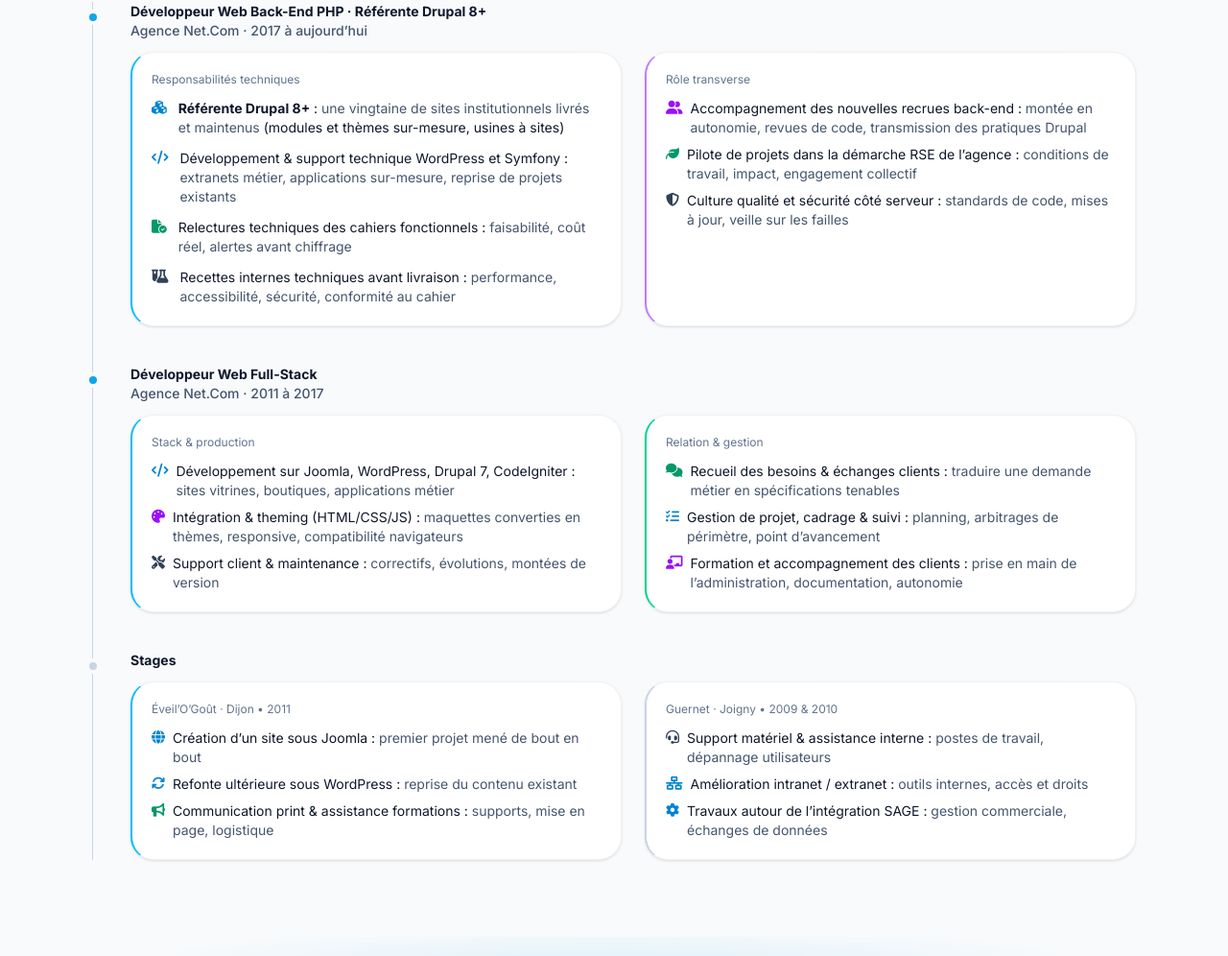
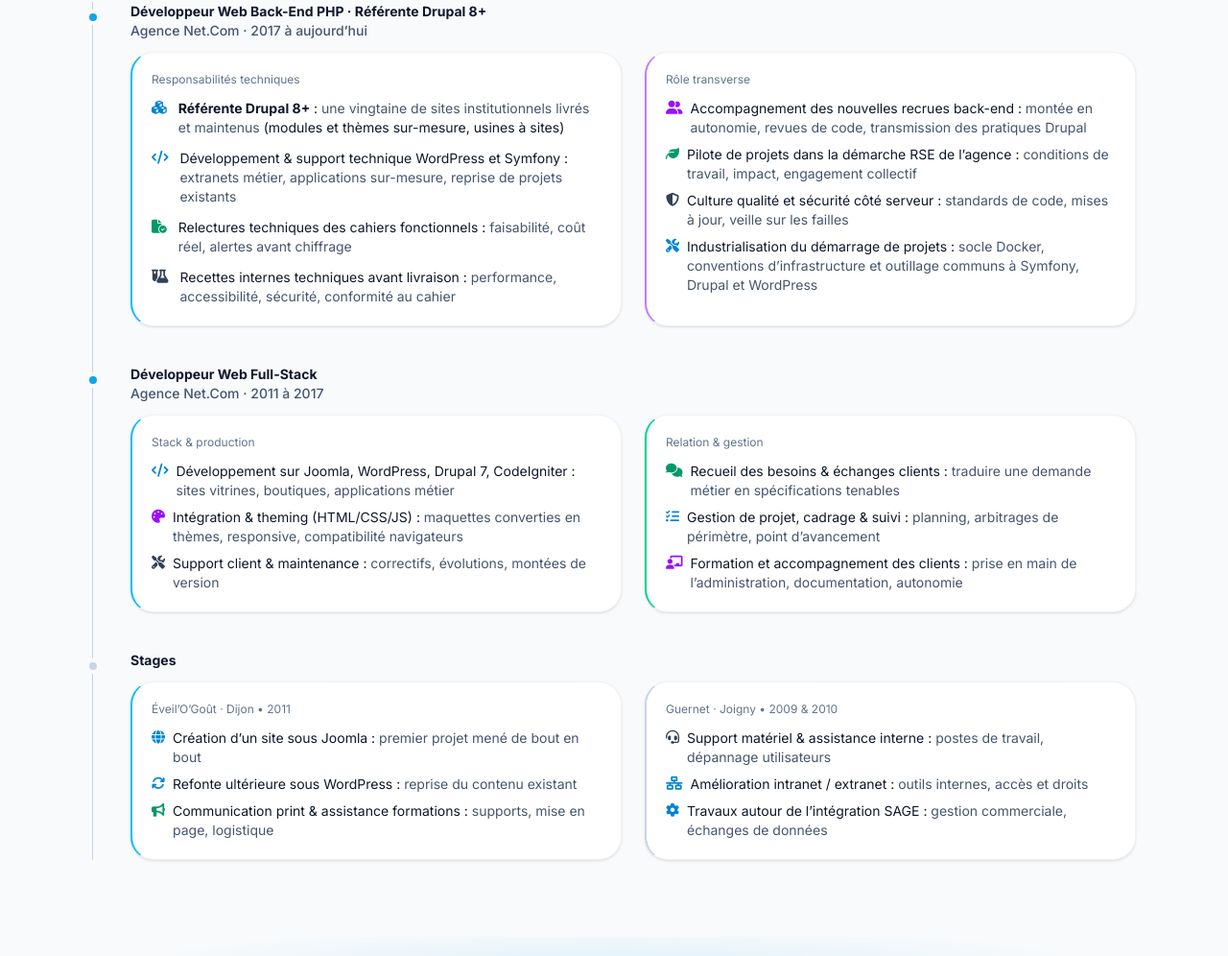
Before and after one commit to mmagny89/mmagny, a plain HTML site: page site/index.html in a window 1280 px wide. Shown: the part 4225-5221 px from the top of the page at 96% size. Drawn offline with nearby package versions, Linux system fonts and the light colour scheme.

Commit message:
feat(site): ajouter l'industrialisation du démarrage de projets
Le rôle transverse citait l'accompagnement, la RSE et la culture
qualité, mais rien sur l'outillage. Or c'est du transverse au sens
strict : un socle Docker et des conventions d'infrastructure communes à
Symfony, Drupal et WordPress profitent aux autres développeurs, pas à un
projet en particulier.

Les deux colonnes de la période 2017 comptent désormais quatre points
chacune, ce qui les équilibre aussi visuellement.

```diff
--- a/site/index.html
+++ b/site/index.html
@@ -767,6 +767,7 @@
                         <li class="flex gap-2"><i class="fa-solid fa-user-group mt-0.5 text-purple-600"></i><span>Accompagnement des nouvelles recrues back-end : <span class="text-slate-600">montée en autonomie, revues de code, transmission des pratiques Drupal</span></span></li>
                         <li class="flex gap-2"><i class="fa-solid fa-leaf mt-0.5 text-emerald-600"></i><span>Pilote de projets dans la démarche RSE de l’agence : <span class="text-slate-600">conditions de travail, impact, engagement collectif</span></span></li>
                         <li class="flex gap-2"><i class="fa-solid fa-shield-halved mt-0.5 text-slate-700"></i><span>Culture qualité et sécurité côté serveur : <span class="text-slate-600">standards de code, mises à jour, veille sur les failles</span></span></li>
+                        <li class="flex gap-2"><i class="fa-solid fa-screwdriver-wrench mt-0.5 text-sky-600"></i><span>Industrialisation du démarrage de projets : <span class="text-slate-600">socle Docker, conventions d’infrastructure et outillage communs à Symfony, Drupal et WordPress</span></span></li>
                     </ul>
                 </div>
             </div>
```
